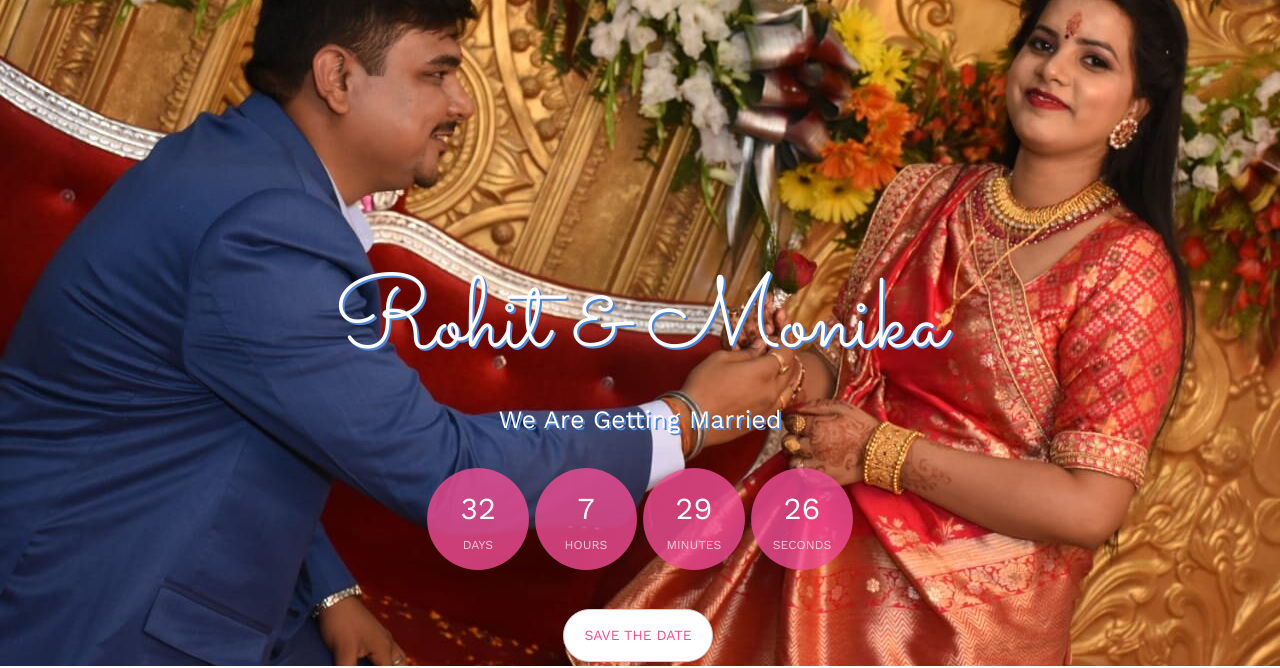
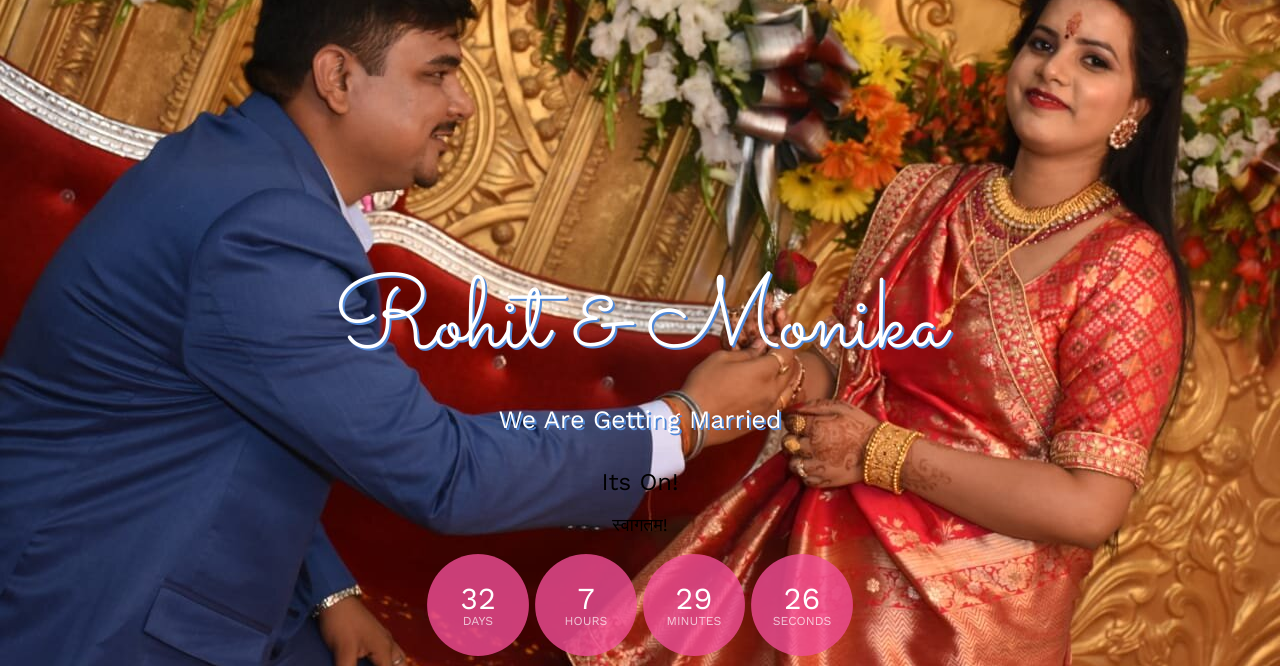
Before and after one commit to MohitAnand-Hub/Invitation, a plain HTML site: page index.html in a window 1280 px wide. Shown: the part 164-832 px from the top of the page. Drawn offline with Linux system fonts and the light colour scheme; files whose address does not match are found by name.

Commit message:
Update index.html

```diff
--- a/index.html
+++ b/index.html
@@ -55,6 +55,8 @@
                         <div class="inner-wrapper">
                           <h1>Rohit &amp; Monika</h1>
                           <h2>We Are Getting Married</h2>
+				<h3>Its On!<h3>
+                                <h4>स्वागतम!<h4>
                           <div class="simply-countdown simply-countdown-one" id="simply-countdown-one"></div>
                           <p>
                             <a class="btn btn-default btn-sm" href="http://www.google.com/calendar/event?action=TEMPLATE&text=Rohit+and+Monika%27s+Wedding&dates=20200607&details=Event%20Details%20Here&location=UpdateSoon!%20City%20Bhagalpur" target="_blank">Save the date</a>
```
